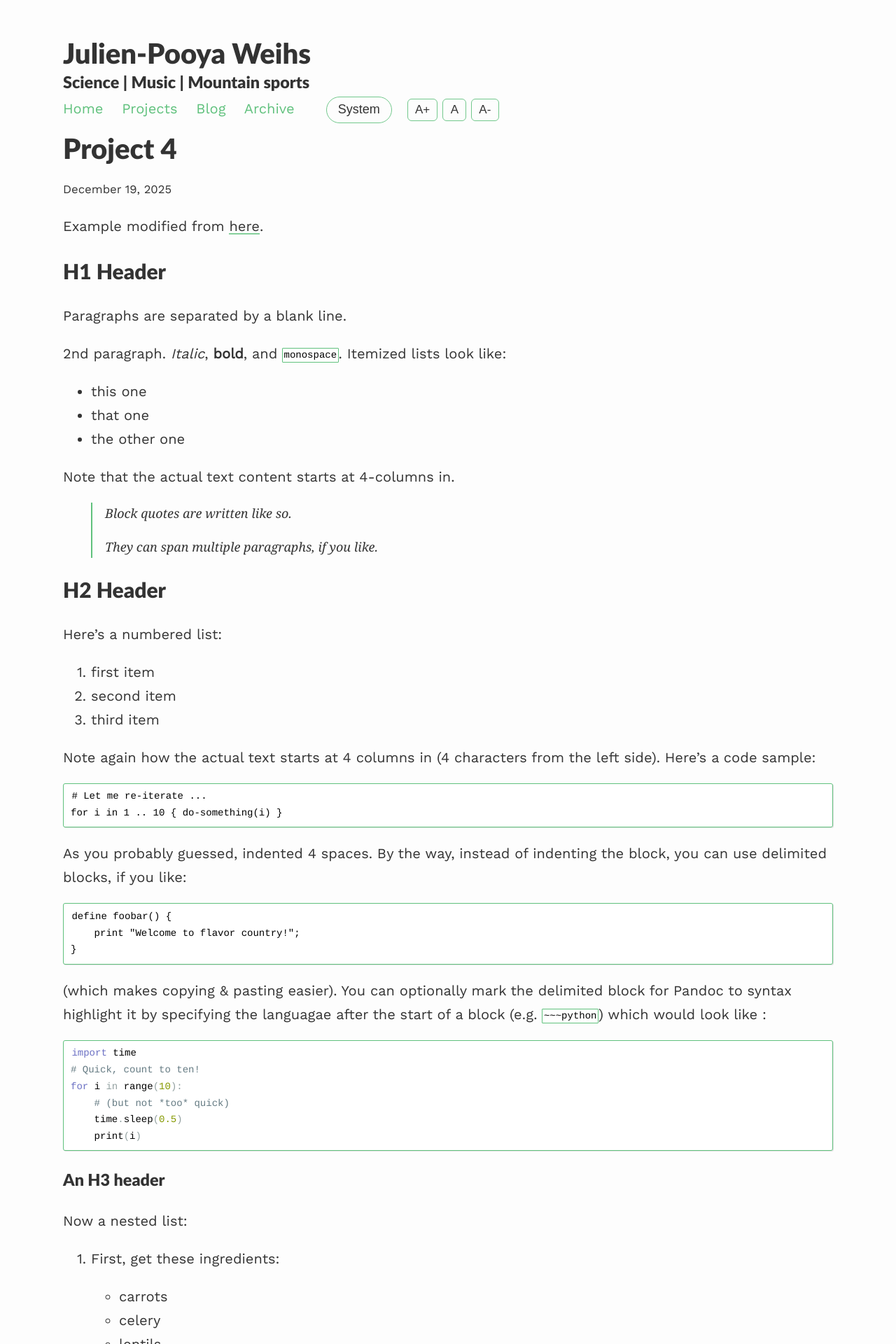
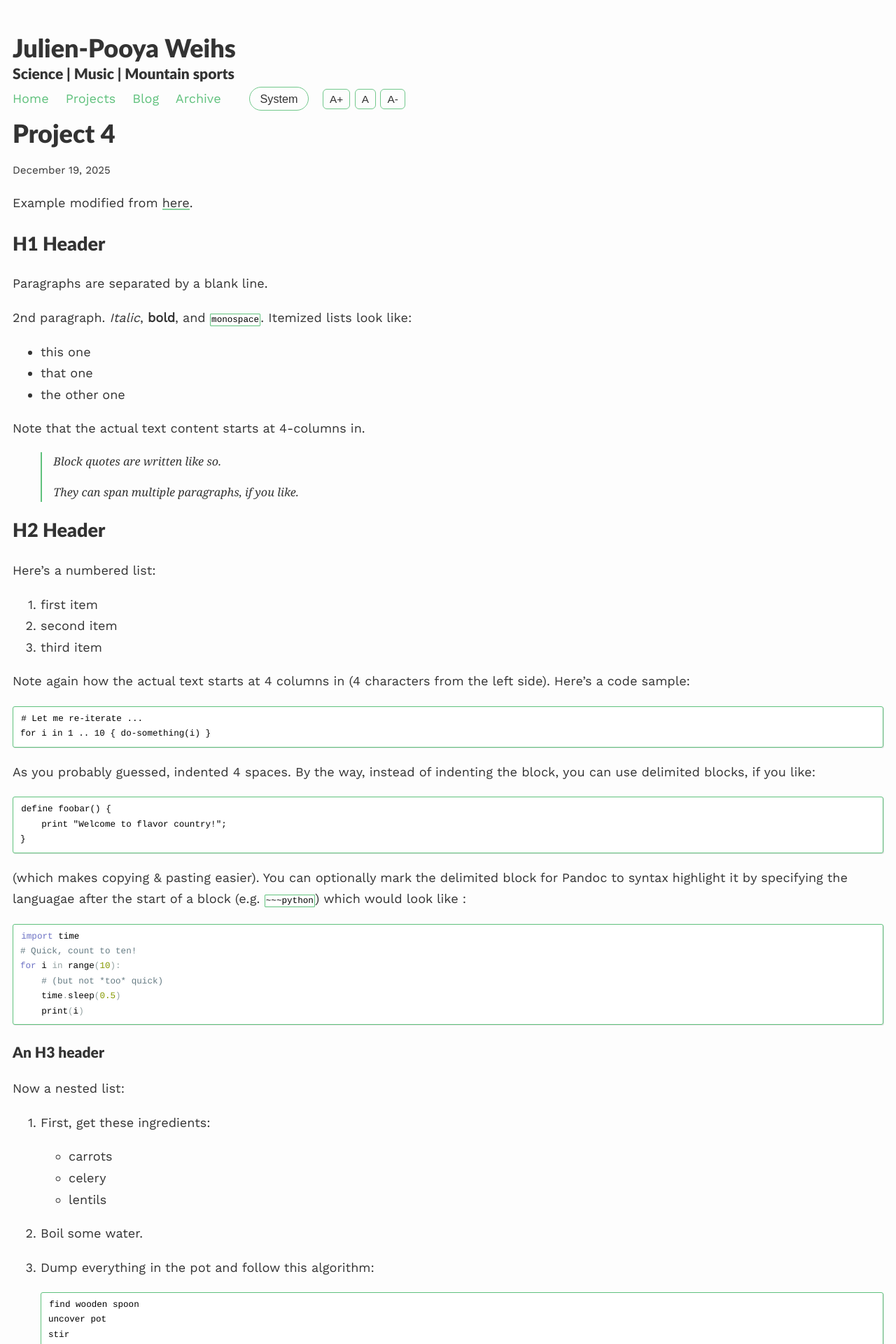
Before and after one commit to julienweihs/julienweihs.github.io, a Jekyll site: the page built from _projects/project4.md, in a window 1280 px wide. Shown: the top 1920 px of the page at 70% size. Built offline with Jekyll 4.4.1, drawn with Linux system fonts in a browser that asks for light colours; formulas are drawn with MathJax 3.

Commit message:
Adjust base font size and content width
Reduced the base font size from 20px to 18px for improved readability and increased the content width from 1100px to 1500px to better utilize screen space.

```diff
--- a/assets/css/_sass/variables.scss
+++ b/assets/css/_sass/variables.scss
@@ -1,5 +1,5 @@
 $base-font-family: 'Work Sans', sans-serif;
-$base-font-size:   20px;
+$base-font-size:   18px;
 $base-font-weight: 400;
 $small-font-size:  $base-font-size * 0.875;
 $base-line-height: 1.7;
--- a/assets/css/main.scss
+++ b/assets/css/main.scss
@@ -6,7 +6,7 @@
 @charset "utf-8";
 
 // Width of the content area
-$content-width:    1100px;
+$content-width:    1500px;
 $on-phone:         450px;
 $on-palm:          660px;
 $on-laptop:        1000px;
```
